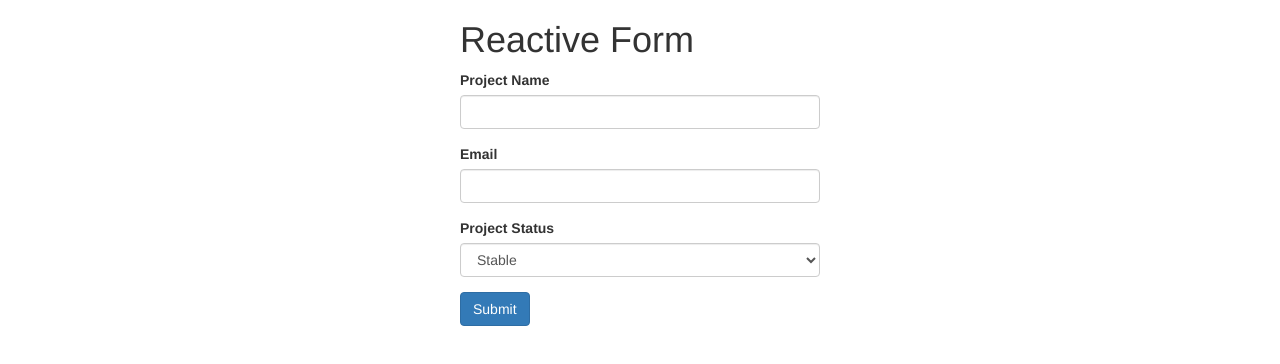
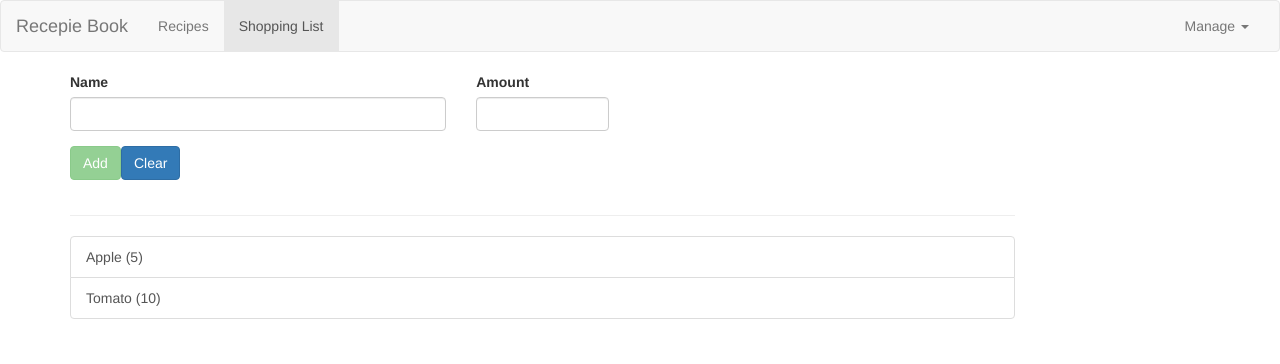
Before and after one commit to turfanda/AngAppUdemy, an Angular app: page /shopping-list in a window 1280 px wide. Shown: the top 364 px of the page. Built offline with nearby package versions, Linux system fonts and the light colour scheme.

Commit message:
template from shopping lidt edit added

```diff
--- a/src/app/app.component.html
+++ b/src/app/app.component.html
@@ -1,9 +1,8 @@
-<!-- <app-header></app-header>
+<app-header></app-header>
 <div class="container">
     <div class="row">
         <div class="col-md-12">
             <router-outlet></router-outlet>
         </div>
     </div>
-</div> -->
-<app-reactive-from></app-reactive-from>
+</div>
--- a/src/app/shopping-list/shopping-edit/shopping-edit.component.html
+++ b/src/app/shopping-list/shopping-edit/shopping-edit.component.html
@@ -1,20 +1,20 @@
 <div class="row">
   <div class="col-xs-12">
-    <form action="">
+    <form (ngSubmit)="onAddIng(f)" #f="ngForm">
       <div class="row">
         <div class="col-sm-5 form-group">
           <label for="name">Name</label>
-          <input class="form-control" id="name" type="text" #ingName>
+          <input class="form-control" id="name" ngModel type="text" name="name" required>
         </div>
         <div class="col-sm-2 form-group">
           <label for="amount">Amount</label>
-          <input class="form-control" id="amount" type="number" #ingAmount>
+          <input class="form-control" id="amount" ngModel type="number" name="amount" required pattern="^[1-9]+[0-9]*$">
         </div>
       </div>
       <div class="row">
         <div class="col-xs-12 form-group">
-          <button class="btn btn-success" type="submit" (click)="onAddIng()">Add</button>
-          <button class="btn btn-danger" type="button" (click)="onDeleteIng()">Delete</button>
+          <button class="btn btn-success" type="submit" [disabled]="!f.valid">{{editMode?'Update':'Add'}}</button>
+          <button class="btn btn-danger" type="button" *ngIf="editMode" (click)="onDeleteIng()">Delete</button>
           <button class="btn btn-primary" type="button" (click)="onClearIng()">Clear</button>
         </div>
       </div>
--- a/src/app/shopping-list/shopping-edit/shopping-edit.component.ts
+++ b/src/app/shopping-list/shopping-edit/shopping-edit.component.ts
@@ -1,30 +1,55 @@
-import { Component, OnInit, ViewChild, EventEmitter, Output, ElementRef } from '@angular/core';
+import { Component, OnInit, OnDestroy, ViewChild } from '@angular/core';
 import { Ingredient } from '../../shared/ingredient.model';
 import { ShoppingListService } from '../shopping-list.service';
+import { NgForm } from '../../../../node_modules/@angular/forms';
+import { Subscription } from '../../../../node_modules/rxjs';
 
 @Component({
   selector: 'app-shopping-edit',
   templateUrl: './shopping-edit.component.html',
   styleUrls: ['./shopping-edit.component.css']
 })
-export class ShoppingEditComponent implements OnInit {
-
-  @ViewChild('ingName') ingName: ElementRef;
-  @ViewChild('ingAmount') ingAmount: ElementRef;
-
-  constructor(private shopSerivce:ShoppingListService) { }
+export class ShoppingEditComponent implements OnInit, OnDestroy {
+  @ViewChild('f') form: NgForm;
+  subscription: Subscription;
+  editItem: Ingredient;
+  editItemIndex: number;
+  editMode = false;
+  constructor(private shopSerivce: ShoppingListService) { }
 
   ngOnInit() {
+    this.subscription = this.shopSerivce.editShopListITem.subscribe((a: number) => {
+      this.editItem = this.shopSerivce.getIngWithIndex(a);
+      this.editMode = true;
+      this.editItemIndex = a;
+      this.form.setValue({
+        'name': this.editItem.name,
+        'amount': this.editItem.amount
+      });
+    });
+  }
+  ngOnDestroy() {
+    this.subscription.unsubscribe();
   }
 
-  onAddIng() {
-    const asd  =  new Ingredient(this.ingName.nativeElement.value,this.ingAmount.nativeElement.value)
-    this.shopSerivce.AddIngredient(asd);
+  onAddIng(f: NgForm) {
+    const asd = new Ingredient(f.value.name, f.value.amount);
+    if (this.editMode) {
+      this.shopSerivce.updateIngWithIndex(this.editItemIndex, asd);
+    } else {
+      this.shopSerivce.AddIngredient(asd);
+    }
+    this.editMode = false;
+    this.form.reset();
   }
+
   onDeleteIng() {
-
+    this.shopSerivce.deleteIngWithIndex(this.editItemIndex);
+    this.editMode = false;
+    this.form.reset();
   }
   onClearIng() {
-
+    this.form.reset();
+    this.editMode = false;
   }
 }
--- a/src/app/shopping-list/shopping-list.component.html
+++ b/src/app/shopping-list/shopping-list.component.html
@@ -2,6 +2,6 @@
   <div class="col-xs-10">
     <app-shopping-edit></app-shopping-edit>
     <hr>
-    <ul class="list-group"><a style="cursor: pointer;" class="list-group-item" style="cursor: pointer" *ngFor="let a of ingredients" >{{a.name}} ({{a.amount}})</a></ul>
+    <ul class="list-group"><a style="cursor: pointer;" class="list-group-item" style="cursor: pointer" *ngFor="let a of ingredients;let i = index " (click)="editItem(i)" >{{a.name}} ({{a.amount}})</a></ul>
   </div>
 </div>
--- a/src/app/shopping-list/shopping-list.component.ts
+++ b/src/app/shopping-list/shopping-list.component.ts
@@ -26,4 +26,8 @@ export class ShoppingListComponent implements OnInit, OnDestroy {
     this.ingSubscription.unsubscribe();
   }
 
+  editItem(i: number) {
+    this.shopService.editShopListITem.next(i);
+  }
+
 }
--- a/src/app/shopping-list/shopping-list.service.ts
+++ b/src/app/shopping-list/shopping-list.service.ts
@@ -1,10 +1,10 @@
-import { Ingredient } from '../shared/ingredient.model'
-import { EventEmitter } from '../../../node_modules/@angular/core';
 import { Subject } from '../../../node_modules/rxjs';
+import { Ingredient } from '../shared/ingredient.model';
 
 export class ShoppingListService {
 
     ingChanged = new Subject<Ingredient[]>();
+    editShopListITem = new Subject<number>();
     private Ingredients: Ingredient[] = [
         new Ingredient('Apple', 5),
         new Ingredient('Tomato', 10)
@@ -12,6 +12,20 @@ export class ShoppingListService {
 
     getIng() {
         return this.Ingredients.slice();
+    }
+
+    getIngWithIndex(i: number) {
+        return this.Ingredients[i];
+    }
+
+    updateIngWithIndex(i: number, a: Ingredient) {
+        this.Ingredients[i].name = a.name;
+        this.Ingredients[i].amount = a.amount;
+    }
+
+    deleteIngWithIndex(i: number) {
+        this.Ingredients.splice(i, 1);
+        this.ingChanged.next(this.Ingredients.slice());
     }
 
     AddIngredient(ingredient: Ingredient) {
@@ -25,6 +39,4 @@ export class ShoppingListService {
     RemoveIngredients() {
 
     }
-
-
 }
```
